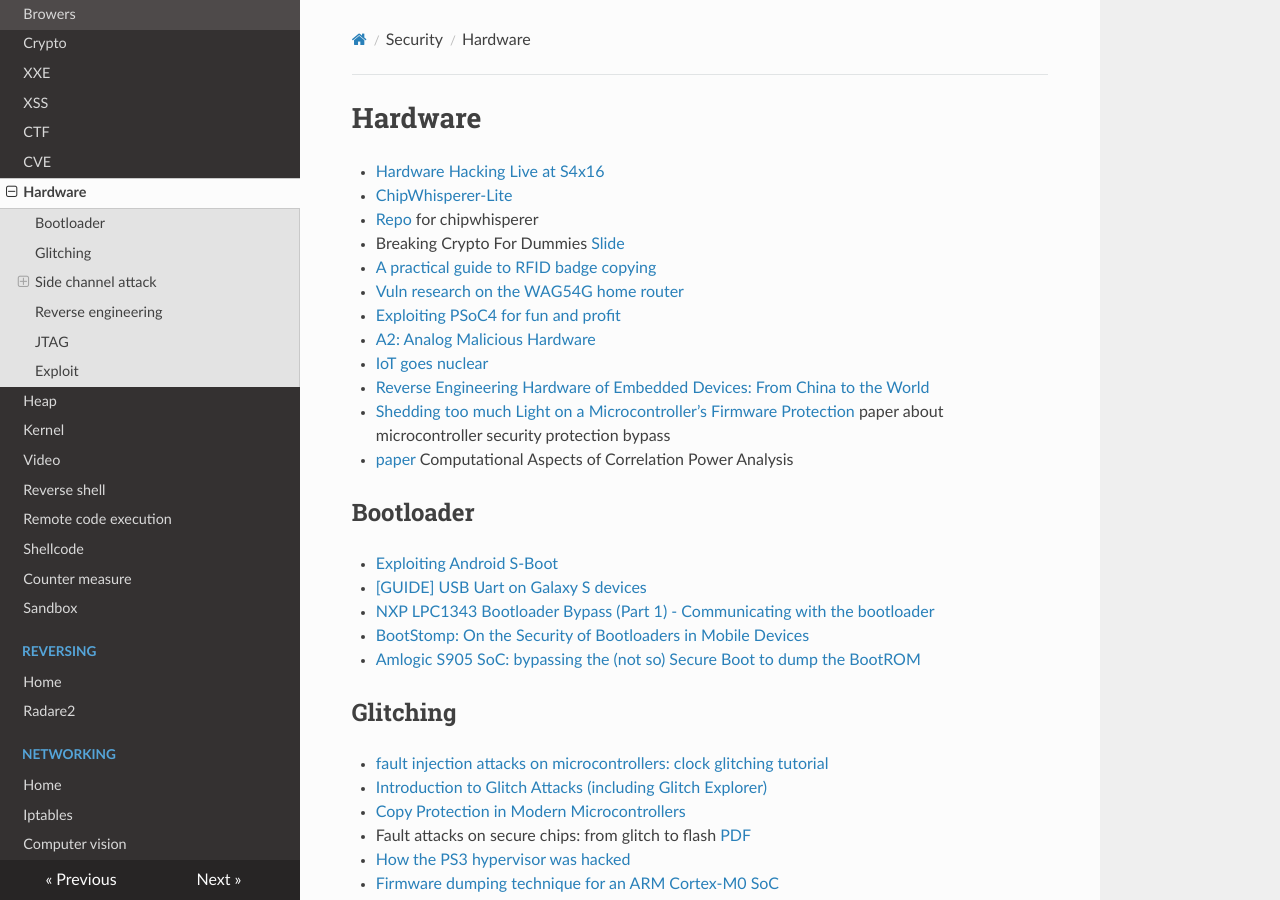
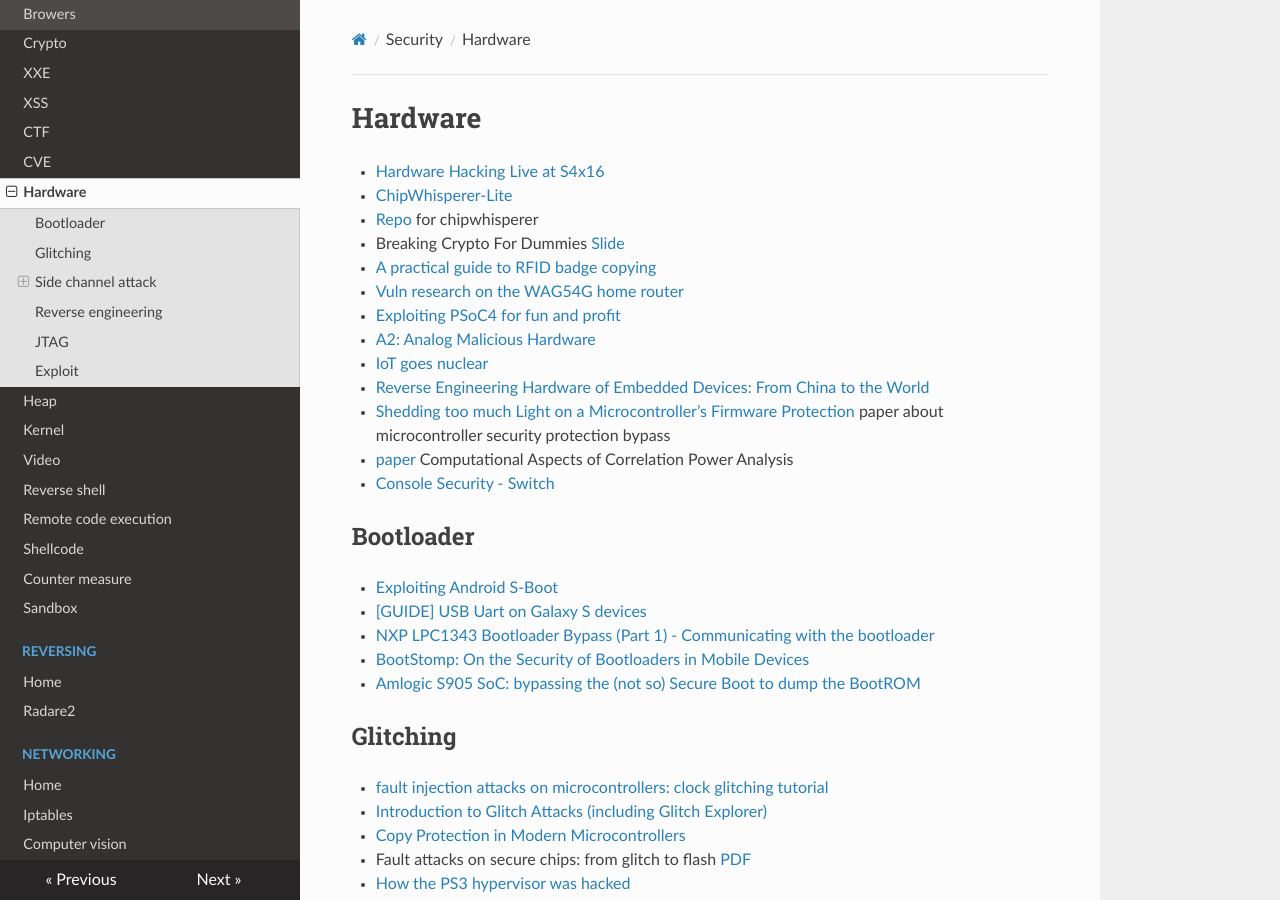
Before and after one commit to gipi/low-level, an MkDocs documentation site: the page built from docs/security/hardware.md, in a window 1280 px wide and 900 px high. Built offline with MkDocs 1.6.1, drawn with Linux system fonts in a browser that asks for light colours; nearby versions of some CDN libraries; old or Windows-style settings are respelled for this version of MkDocs.

Commit message:
Update hardware.md

```diff
--- a/docs/security/hardware.md
+++ b/docs/security/hardware.md
@@ -12,6 +12,7 @@
  - [Reverse Engineering Hardware of Embedded Devices: From China to the World](http://blog.sec-consult.com/2017/07/reverse-engineering-hardware.html)
  - [Shedding too much Light on a Microcontroller’s Firmware Protection](https://www.usenix.org/system/files/conference/woot17/woot17-paper-obermaier.pdf) paper about microcontroller security protection bypass
  - [paper](https://eprint.iacr.org/2015/260.pdf) Computational Aspects of Correlation Power Analysis
+ - [Console Security - Switch](https://media.ccc.de/v/34c3-8941-console_security_-_switch)
 
 ## Bootloader
 
```
